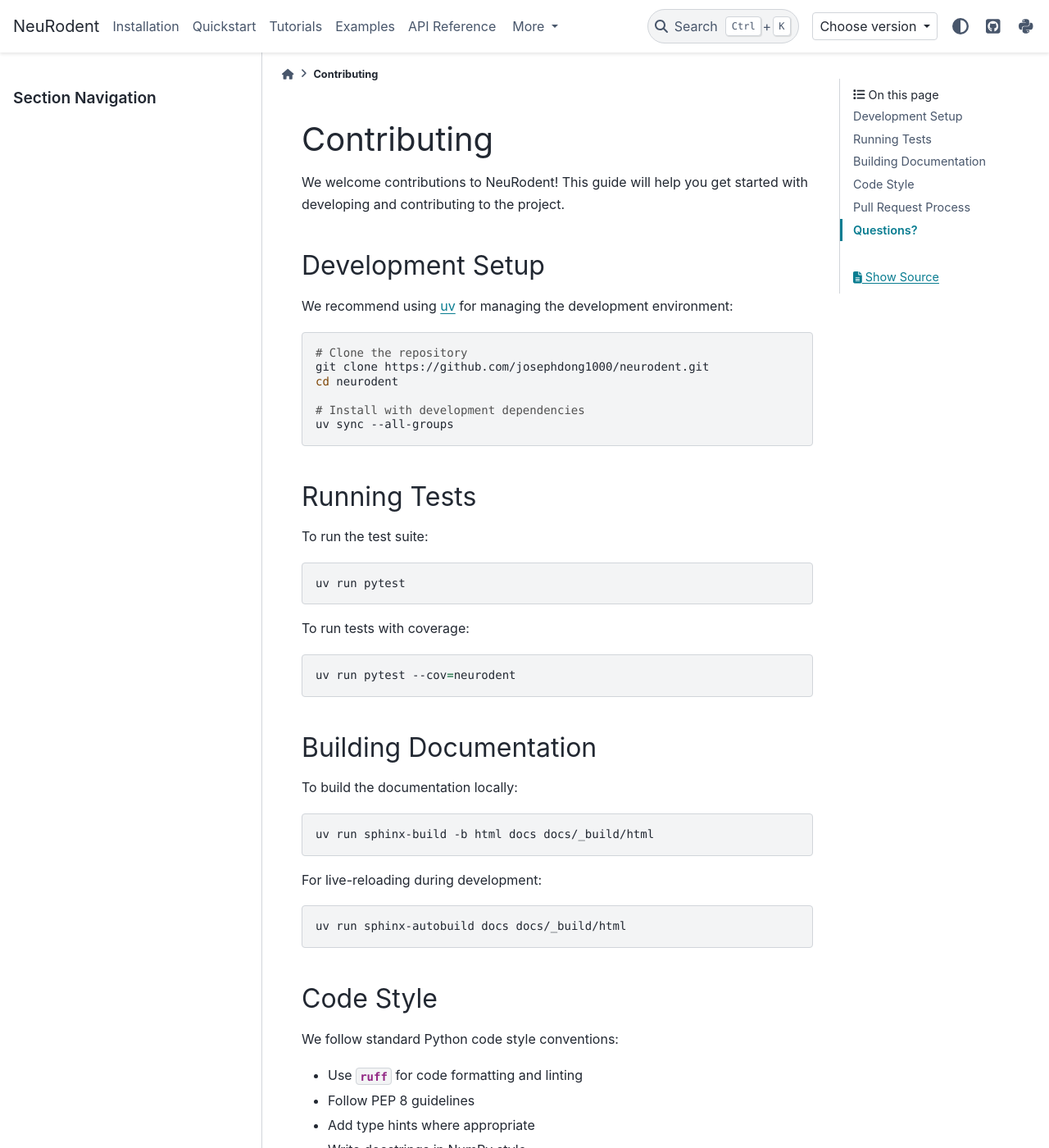
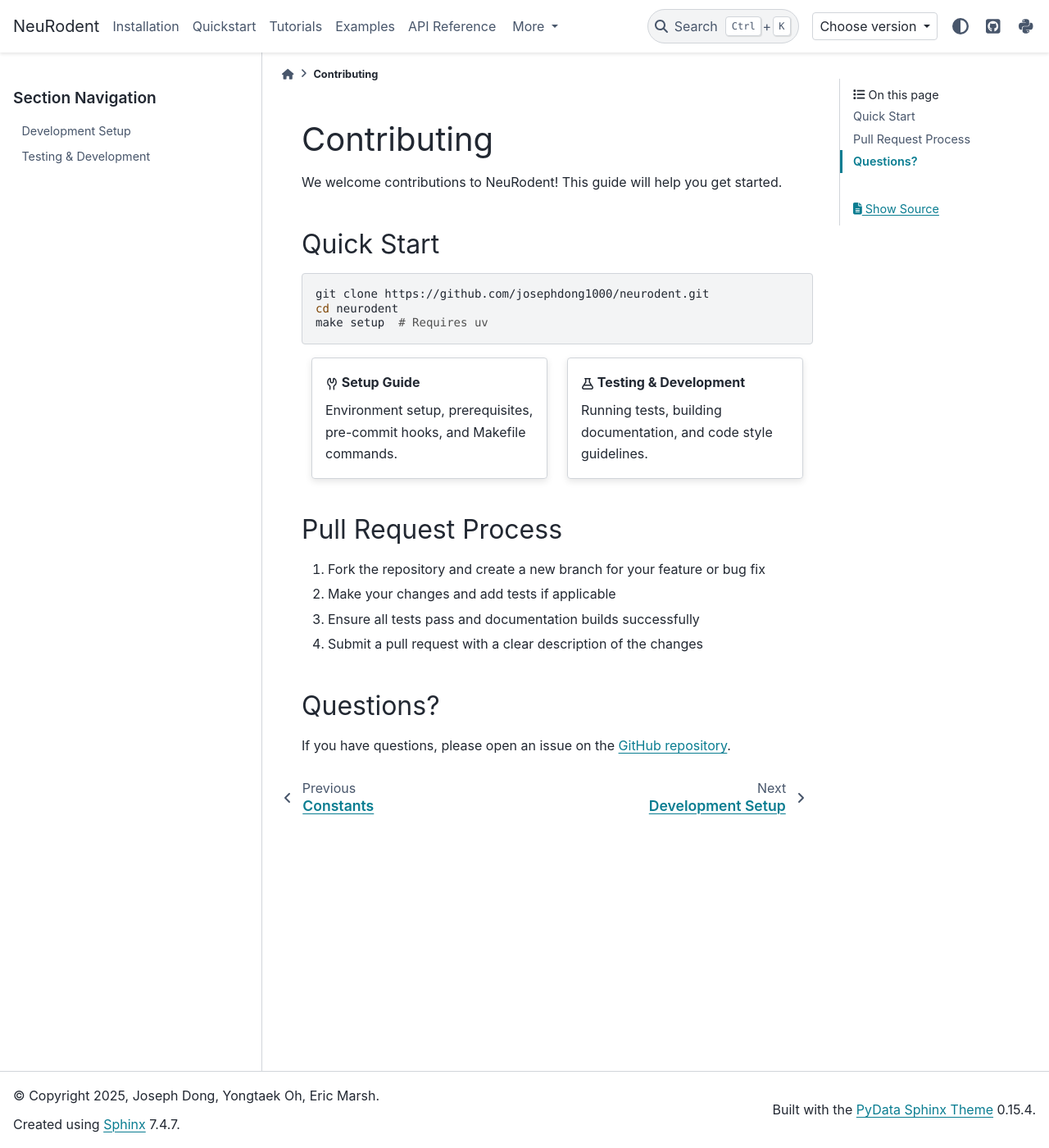
Before and after one commit to josephdong1000/neurodent, a Sphinx documentation site: the page built from docs/contributing/index.rst, in a window 1280 px wide and 1400 px high. Shown: the whole window at 82% size. Built offline with Sphinx 7.4.7 and the PyData theme 0.15.4, drawn with Linux system fonts in a browser that asks for light colours; pages that are not in the unit, such as notebooks, are missing from menus; some of the changed text lies outside the part shown.

Commit message:
Reduce clutter on documentation indexes

```diff
--- a/docs/contributing/index.rst
+++ b/docs/contributing/index.rst
@@ -1,64 +1,40 @@
 Contributing
 ============
 
-We welcome contributions to NeuRodent! This guide will help you get started with developing and contributing to the project.
+We welcome contributions to NeuRodent! This guide will help you get started.
 
-Development Setup
------------------
+.. toctree::
+   :maxdepth: 1
+   :hidden:
 
-We recommend using `uv <https://docs.astral.sh/uv/>`_ for managing the development environment:
+   setup
+   testing
+
+Quick Start
+-----------
 
 .. code-block:: bash
 
-   # Clone the repository
    git clone https://github.com/josephdong1000/neurodent.git
    cd neurodent
+   make setup  # Requires uv
 
-   # Install with development dependencies
-   uv sync --all-groups
+.. grid:: 2
 
-Running Tests
--------------
+   .. grid-item-card:: :octicon:`tools` Setup Guide
+      :link: setup
+      :link-type: doc
 
-To run the test suite:
+      Environment setup, prerequisites, pre-commit hooks, and Makefile commands.
 
-.. code-block:: bash
+   .. grid-item-card:: :octicon:`beaker` Testing & Development
+      :link: testing
+      :link-type: doc
 
-   uv run pytest
-
-To run tests with coverage:
-
-.. code-block:: bash
-
-   uv run pytest --cov=neurodent
-
-Building Documentation
-----------------------
-
-To build the documentation locally:
-
-.. code-block:: bash
-
-   uv run sphinx-build -b html docs docs/_build/html
-
-For live-reloading during development:
-
-.. code-block:: bash
-
-   uv run sphinx-autobuild docs docs/_build/html
-
-Code Style
-----------
-
-We follow standard Python code style conventions:
-
-- Use `ruff` for code formatting and linting
-- Follow PEP 8 guidelines
-- Add type hints where appropriate
-- Write docstrings in NumPy style
+      Running tests, building documentation, and code style guidelines.
 
 Pull Request Process
----------------------
+--------------------
 
 1. Fork the repository and create a new branch for your feature or bug fix
 2. Make your changes and add tests if applicable
@@ -68,4 +44,4 @@
 Questions?
 ----------
 
-If you have questions about contributing, please open an issue on the `GitHub repository <https://github.com/josephdong1000/neurodent>`_.
+If you have questions, please open an issue on the `GitHub repository <https://github.com/josephdong1000/neurodent>`_.
```
Also changed, not shown: docs/contributing/setup.rst (added, +93 -0 lines), docs/contributing/testing.rst (added, +48 -0 lines), docs/installation/index.rst (+1 -17 lines).
